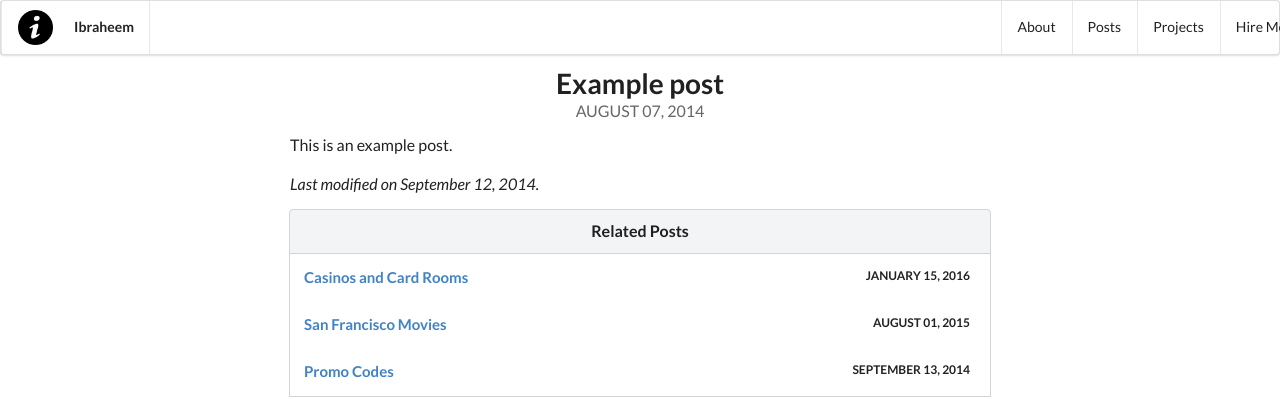
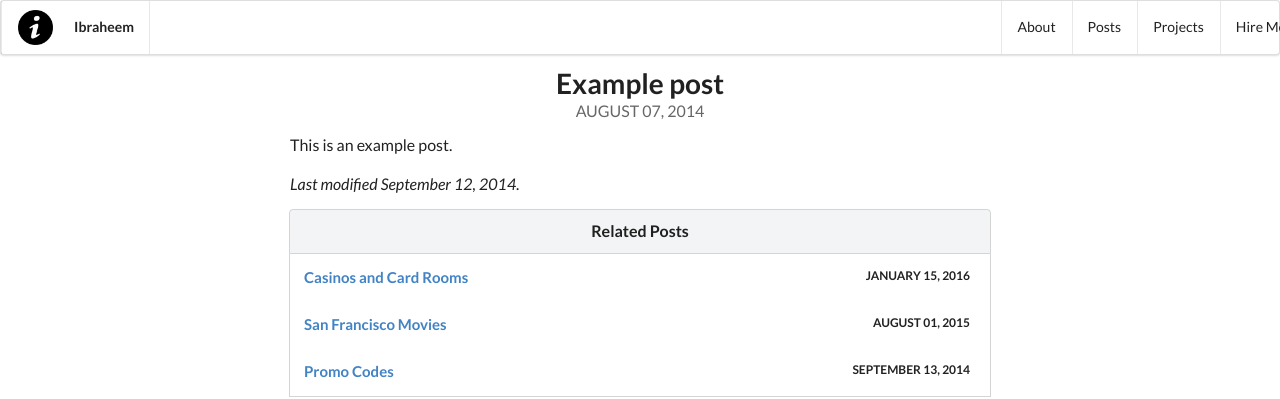
Before and after one commit to ibraheem4/ibraheem4.github.io, a Jekyll site: the page built from _posts/2014-08-07-example-post.md, in a window 1280 px wide. Shown: the top 399 px of the page. Built offline with Jekyll 4.4.1, drawn with Linux system fonts in a browser that asks for light colours; nearby versions of some CDN libraries; library files that are not in the unit come from our copies.

```diff
--- a/_layouts/post.html
+++ b/_layouts/post.html
@@ -10,7 +10,7 @@ layout: default
   </h1>
   <div class="ui text container">
     {{ content }}
-    <p><em>{% if page.modified %} Last modified on <time datetime="{{ page.modified | date_to_xmlschema }}">{{ page.modified | date: "%B %d, %Y" }}</time>{% endif %}.</em></p>
+    <p><em>{% if page.modified %} Last modified <time datetime="{{ page.modified | date_to_xmlschema }}">{{ page.modified | date: "%B %d, %Y" }}</time>{% endif %}.</em></p>
     <div class="ui container">
       <div class="ui top center aligned attached block header">Related Posts</div>
       <div class="ui attached segment">
```
